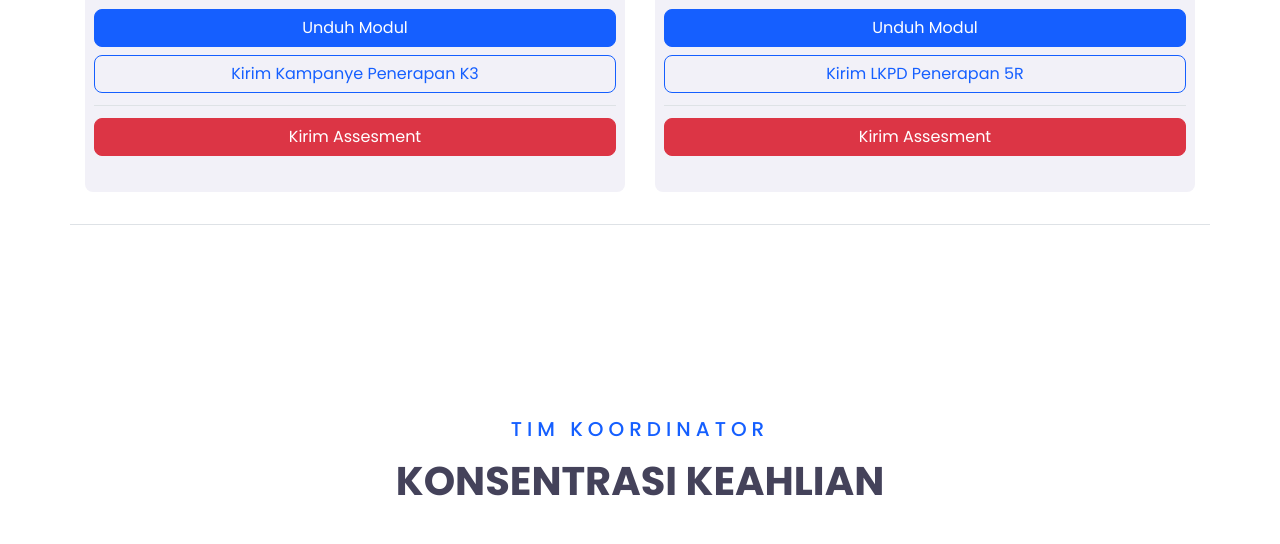
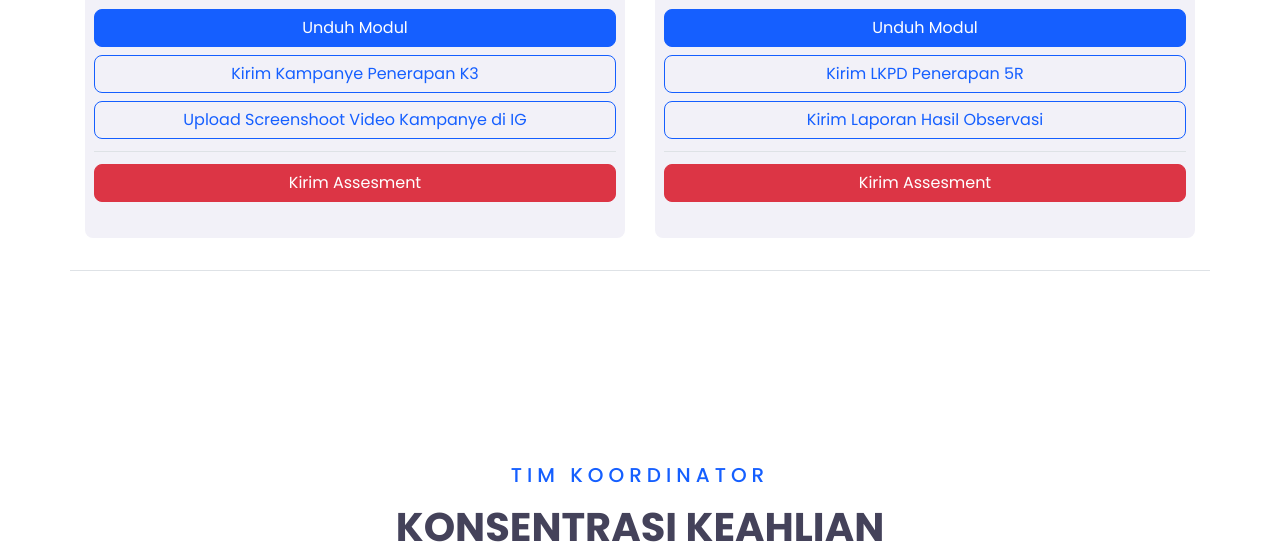
Before and after one commit to rianaalinurdin/rianaalinurdin, a plain HTML site: page p5x-kebekerjaan.html in a window 1280 px wide. Shown: the part 5221-5765 px from the top of the page. Drawn offline with nearby package versions, Linux system fonts and the light colour scheme; a script that the page names is missing.

Commit message:
Update p5x-kebekerjaan.html

```diff
--- a/p5x-kebekerjaan.html
+++ b/p5x-kebekerjaan.html
@@ -775,6 +775,11 @@
                     class="btn btn-outline-primary my-1"
                     >Kirim Kampanye Penerapan K3
                   </a>
+                  <a
+                    href="https://docs.google.com/forms/d/e/1FAIpQLSeSiG4Q7ez44HlHCZ93fYXwRANKjAQmRsWAcqqDG8JiIpjiCg/viewform?usp=pp_url&entry.759110666=Isi%20Nama%20Sesuai%20Absen%20&entry.659324638=upload%20 screenshot%20video%20kampanye"
+                    class="btn btn-outline-primary my-1"
+                    > Upload Screenshoot Video Kampanye di IG
+                  </a>
                 </div>
                 <div class="row py-2">
                   <a
@@ -815,6 +820,11 @@
                     class="btn btn-outline-primary my-1"
                     >Kirim LKPD Penerapan 5R</a
                   >
+                  <a
+                    href="https://docs.google.com/forms/d/e/1FAIpQLSeSiG4Q7ez44HlHCZ93fYXwRANKjAQmRsWAcqqDG8JiIpjiCg/viewform?usp=pp_url&entry.759110666=Isi%20Nama%20Sesuai%20Absen%20&entry.659324638=laporan%20hasil%20observasi"
+                    class="btn btn-outline-primary my-1"
+                    >Kirim Laporan Hasil Observasi
+                  </a>
                 </div>
                 <div class="row py-2">
                   <a
```
